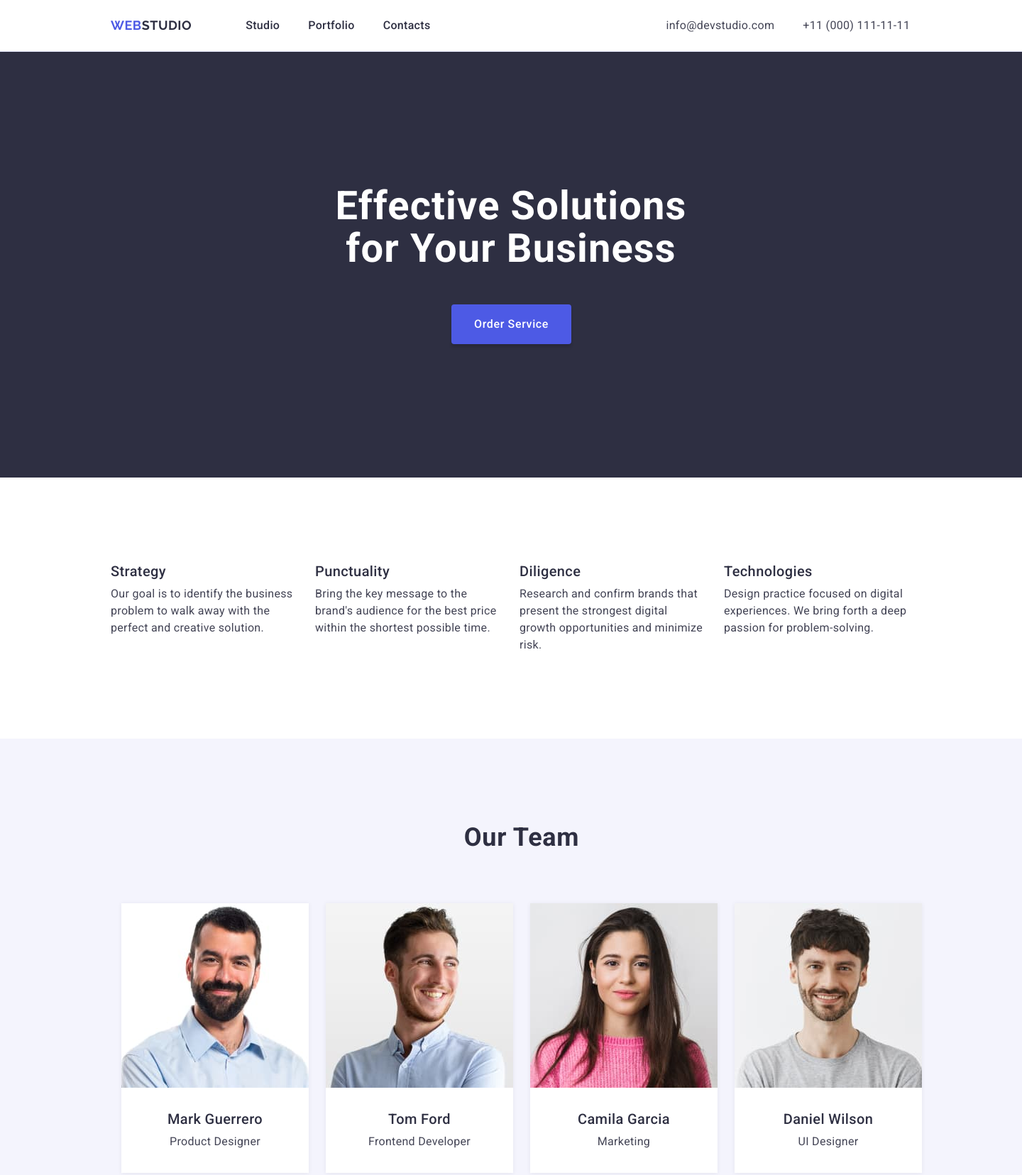
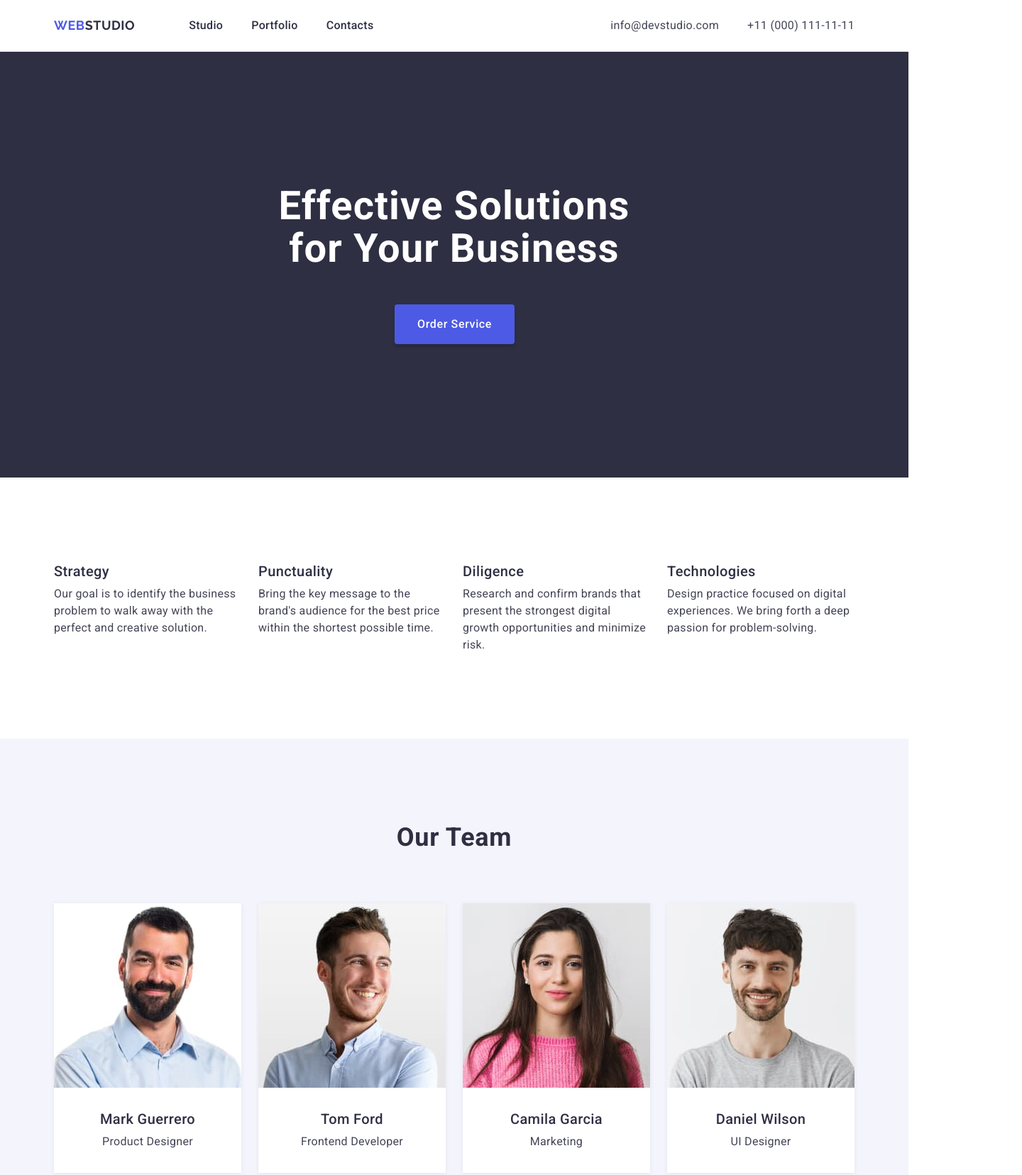
Before and after one commit to Anna23071986/goit-markup-hw-03, a plain HTML site: page index.html in a window 1280 px wide. Shown: the top 1656 px of the page at 71% size, 1440 px wide, since content can reach past the window. Drawn offline with nearby package versions, Linux system fonts and the light colour scheme.

Commit message:
update style.css

```diff
--- a/css/styles.css
+++ b/css/styles.css
@@ -36,7 +36,6 @@ img {
 
 .page-header {
   border-bottom: 1px solid #e7e9fc;
-  width: 1440px;
 }
 
 header .container {
@@ -61,12 +60,12 @@ header .container {
 .page-nav {
   display: flex;
   align-items: center;
+  margin-right: auto;
 }
 
 .nav-list {
   display: flex;
   gap: 40px;
-  padding-right: 332px;
 }
 
 .nav-link {
@@ -76,6 +75,8 @@ header .container {
   letter-spacing: 0.02em;
   color: #2e2f42;
   padding: 24px 0;
+
+  display: block;
 }
 
 .nav-link:hover,
@@ -85,12 +86,12 @@ header .container {
 
 .contact-block {
   font-style: normal;
+  align-items: center;
+  display: flex;
 }
 
 .contact-menu {
   display: flex;
-  padding-top: 24px;
-  padding-bottom: 24px;
   gap: 40px;
 }
 
@@ -110,9 +111,7 @@ header .container {
   background-color: #2e2f42;
   color: #ffffff;
   padding: 188px 0;
-
   text-align: center;
-  width: 1440px;
 }
 
 .main-title {
@@ -121,7 +120,6 @@ header .container {
   line-height: 1.07;
   letter-spacing: 0.02em;
   max-width: 496px;
-
   margin-left: 316px;
 }
 
@@ -153,7 +151,6 @@ header .container {
 
 .second-section {
   padding: 120px 0;
-  width: 1440px;
 }
 
 .visually-hidden {
@@ -197,11 +194,6 @@ header .container {
 .third-section {
   background-color: #f4f4fd;
   padding: 120px 0;
-  width: 1440px;
-}
-
-.third-section .container {
-  margin-left: 156px;
 }
 
 .title-team {
@@ -259,10 +251,6 @@ header .container {
   padding-bottom: 120px;
 }
 
-.fourth-section .container {
-  margin-left: 156px;
-}
-
 .portfolio-title {
   color: #2e2f42;
   font-weight: 700;
@@ -307,7 +295,6 @@ header .container {
 }
 
 .tagline {
-  width: 1440px;
   background-color: #2e2f42;
   color: #f4f4fd;
   padding: 100px 0;
@@ -316,6 +303,7 @@ header .container {
 .tagline-logo {
   display: inline-block;
   margin-bottom: 16px;
+  margin-right: 0;
 }
 
 .footer-logo {
```
